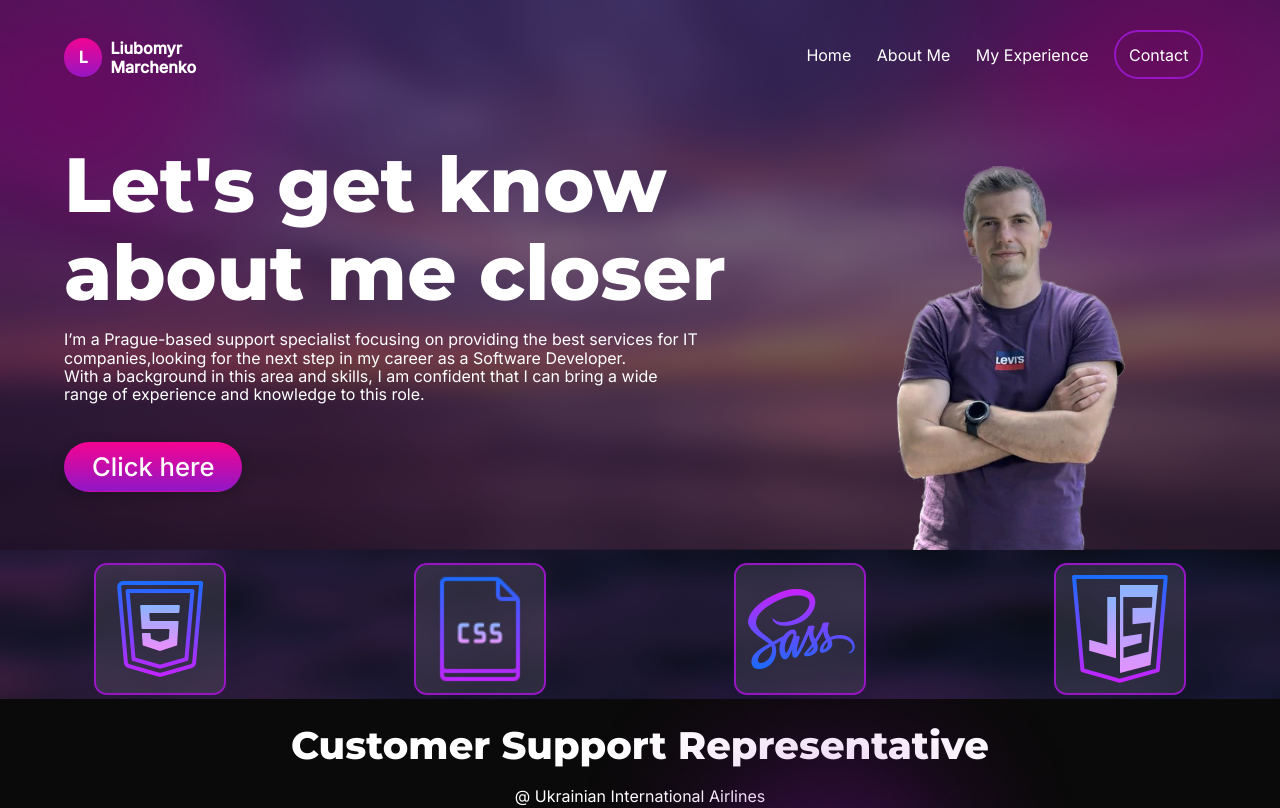
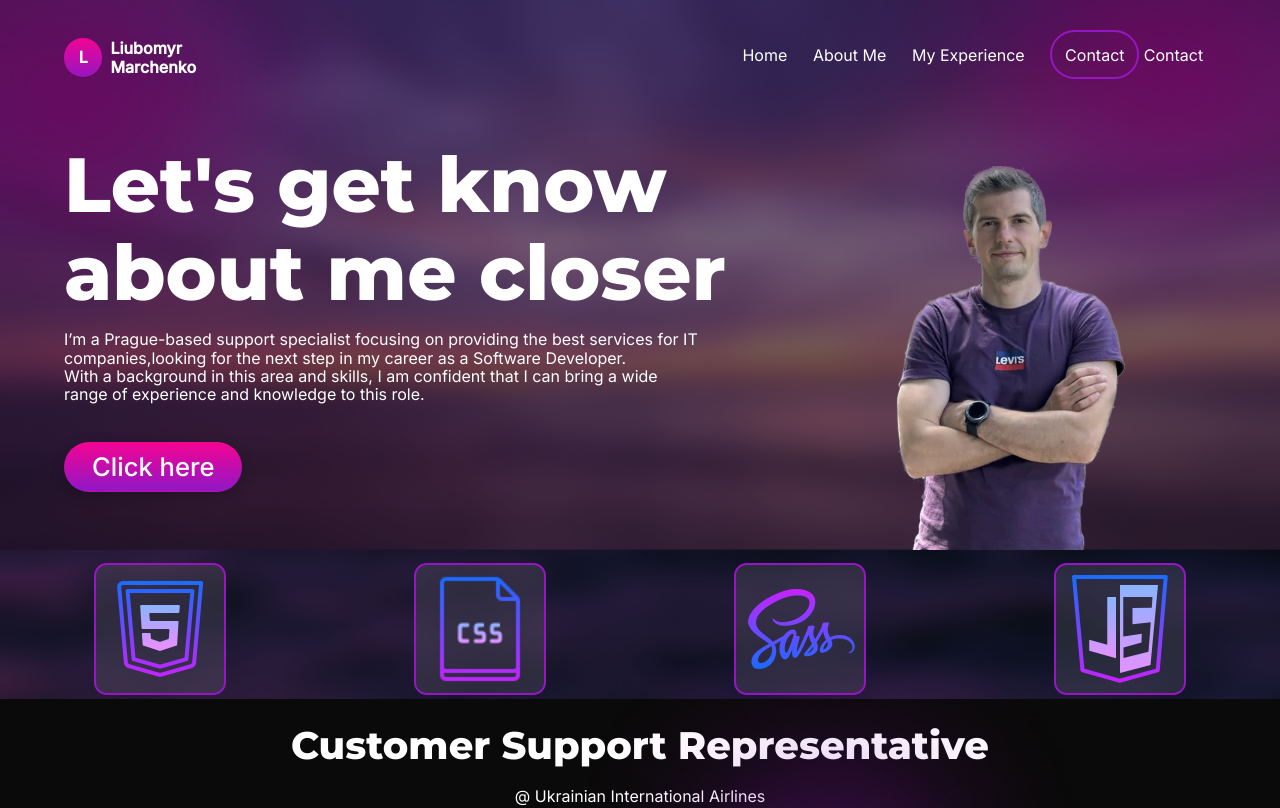
Before and after one commit to Lyuk523137/Final_Project, a plain HTML site: page index.html in a window 1280 px wide. Shown: the top 808 px of the page. Drawn offline with nearby package versions, Linux system fonts and the light colour scheme.

Commit message:
little one

```diff
--- a/index.html
+++ b/index.html
@@ -22,7 +22,7 @@
                         <li class="Items">About Me</li>
                         <li class="Items">My Experience</li>
                         <li class="Item_contact">
-                            <span class="Contact"></span>
+                            <span class="Contact"> Contact</span>
                         </li>
                     </ul>
                 </nav>
```
